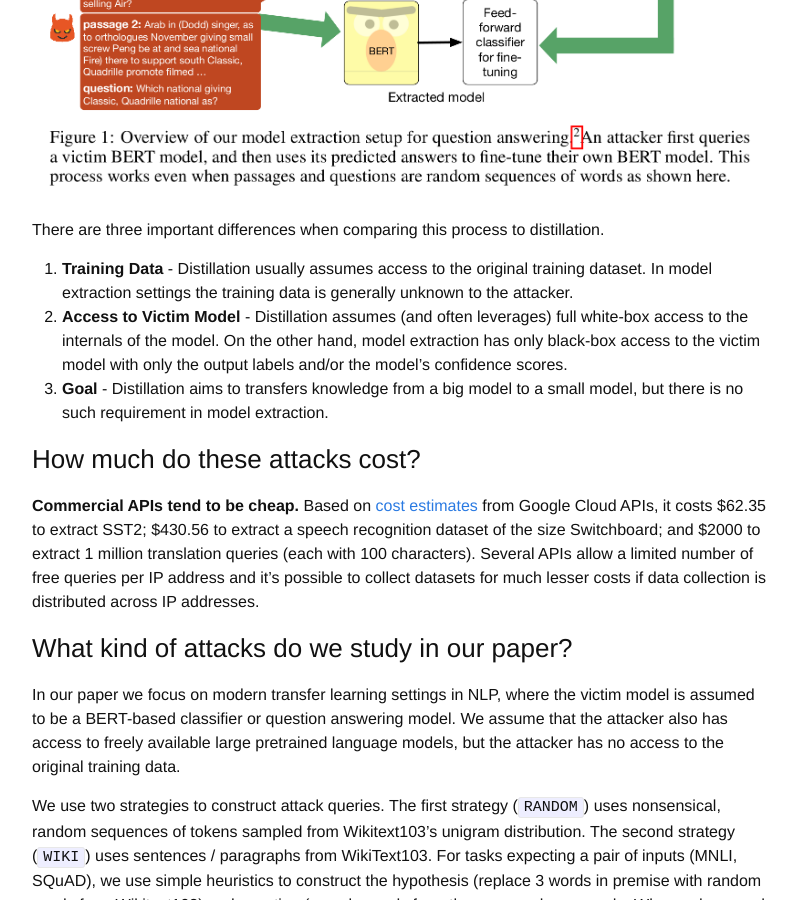
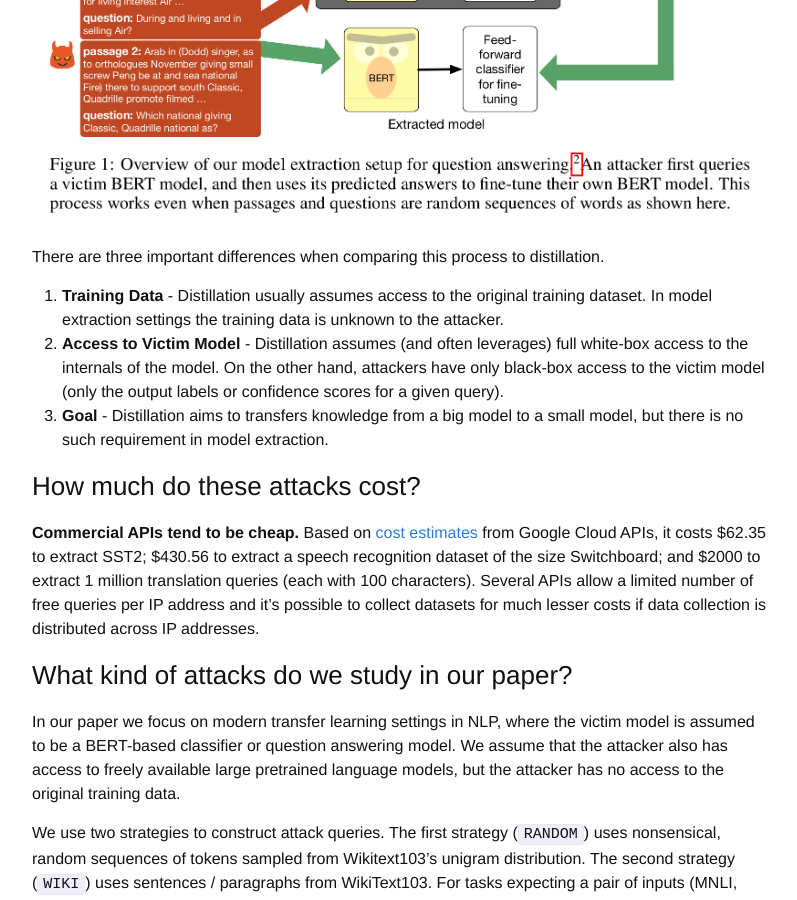
Before and after one commit to martiansideofthemoon/martiansideofthemoon.github.io, a Jekyll site: the page built from _posts/2020-02-10-model-extraction-bert.markdown, in a window 1280 px wide and 900 px high, scrolled down 1210 px. Shown: the whole window, without its empty margins (238-1035 px from the left). Built offline with Jekyll 4.4.1, drawn with Linux system fonts in a browser that asks for light colours; comment, search, counter and statistics services are not loaded; some of the changed text lies outside the part shown.

Commit message:
Adding example, fixing unclear sentence

```diff
--- a/_posts/2020-02-10-model-extraction-bert.markdown
+++ b/_posts/2020-02-10-model-extraction-bert.markdown
@@ -10,7 +10,7 @@ image: http://martiansideofthemoon.github.io/assets/extraction_sst2.png
 
 This blogpost summarizes the results in our ICLR 2020 paper "Thieves on Sesame Street! Model Extraction of BERT-based APIs". You can find the camera ready version of the paper [here](https://arxiv.org/abs/1910.12366) and the code to reproduce experiments [here](https://github.com/google-research/language/tree/master/language/bert_extraction).
 
-**TL;DR**: It is possible to perform distillation on BERT-based downstream NLP models without any real training data, even with nonsensical randomly sampled sequences of tokens. Commercial NLP inference APIs based on deep-learning are at the risk of being stolen via this process of zero-shot distillation.
+**TL;DR**: It is possible to perform distillation on BERT-based downstream NLP models without any real training data, even with nonsensical randomly sampled sequences of tokens (for example, `to way train that like be`). Commercial NLP inference APIs based on deep-learning are at the risk of being stolen via this process of zero-shot distillation.
 
 ### What are model extraction attacks?
 
@@ -24,8 +24,8 @@ The most popular approach to carry out this attack is via distillation. First, t
 
 There are three important differences when comparing this process to distillation.
 
-1. **Training Data** - Distillation usually assumes access to the original training dataset. In model extraction settings the training data is generally unknown to the attacker.
-2. **Access to Victim Model** - Distillation assumes (and often leverages) full white-box access to the internals of the model. On the other hand, model extraction has only black-box access to the victim model with only the output labels and/or the model’s confidence scores.
+1. **Training Data** - Distillation usually assumes access to the original training dataset. In model extraction settings the training data is unknown to the attacker.
+2. **Access to Victim Model** - Distillation assumes (and often leverages) full white-box access to the internals of the model. On the other hand, attackers have only black-box access to the victim model (only the output labels or confidence scores for a given query).
 3. **Goal** -  Distillation aims to transfers knowledge from a big model to a small model, but there is no such requirement in model extraction.
 
 ### How much do these attacks cost?
```
